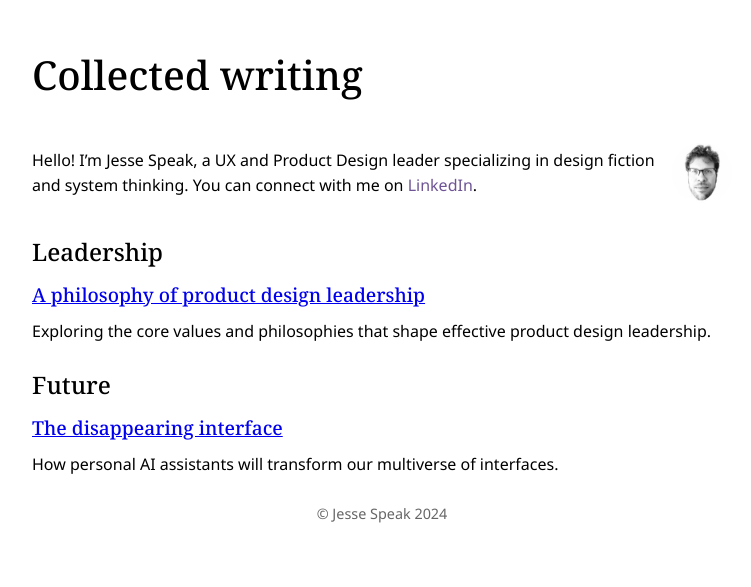
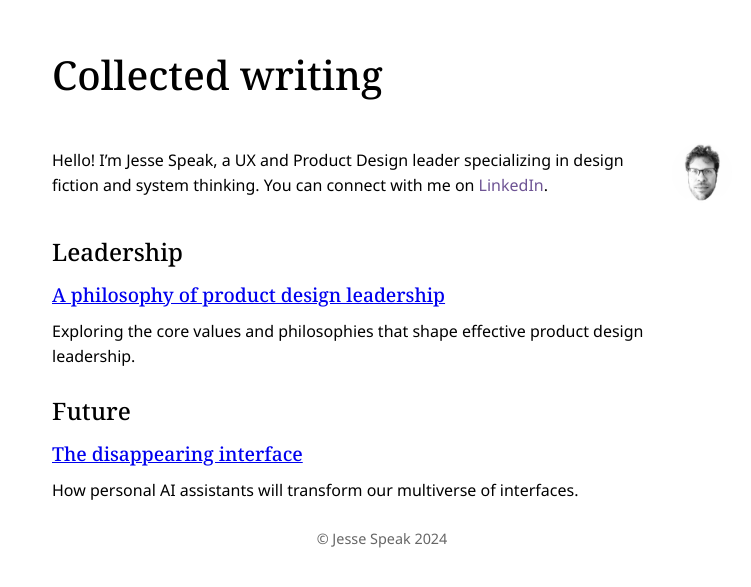
Before and after one commit to jessespeak/jessespeak.github.io, a Jekyll site: the page built from index.html, in a window 1280 px wide. Shown: the top 587 px of the page, without its empty margins (258-1009 px from the left). Built offline with Jekyll 4.4.1, drawn with Linux system fonts in a browser that asks for light colours.

Commit message:
Update styles.css

```diff
--- a/assets/css/styles.css
+++ b/assets/css/styles.css
@@ -6,9 +6,12 @@
     font-style: normal;
       max-width: 700px;
       margin: 0 auto;
-      padding: 20px;
+      padding: 20px 0;
     }
-
+p, h1, h2, h3, h4 {
+    padding-left: 20px;
+    padding-right: 20px;
+}
     h1, h2, h3 {
   font-family: "Noto Serif", serif;
   font-weight: 500;
```
